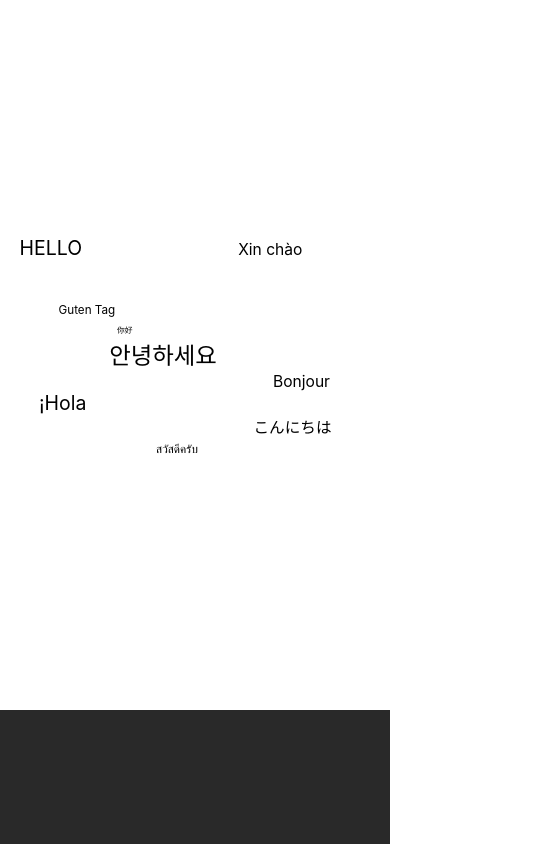
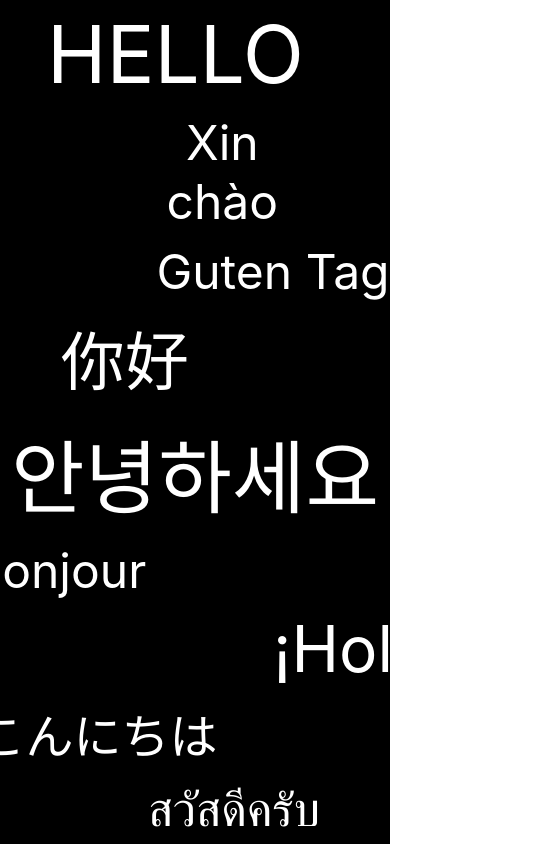
Before and after one commit to hangeul-project/hangeul-react-web, a React (Create React App) app: page / in a window 390 px wide. Shown: the top 844 px of the page, 546 px wide, since content can reach past the window. Built offline with nearby package versions, Linux system fonts and the light colour scheme; a web font is replaced by a local one.

Commit message:
Convert P1 to FlexBox

```diff
--- a/src/component/Page1/Page1.css
+++ b/src/component/Page1/Page1.css
@@ -1,205 +1,75 @@
-/* body {
-  color: white;
-  background-color: #292929;
-}
-  /* 왜 준건가요? */
-/* right: 3vw; */
-
-@media (min-width: 1025px) {
 .outer-container-page1 {
   width: 100vw;
-    display: block;
+  display: flex;
+  flex-direction: column;
   height: 100vh;
-    background-color: #292929;
+  background-color: black;
   color: white;
-    /* TODO: 컨테이너 가운데로 정렬 */
+  align-items: center;
+  text-align: center;
+  justify-content: center;
+  flex-wrap: wrap;
+  flex-direction: row;
 }
 
-  .greeting__first {
+.greeting-hello {
+  font-size: 5rem;
+  flex-basis: 50%;
   position: relative;
-    display: block;
+  right: 5vw;
 }
 
-  .greeting__hello {
-    font-size: 5vw;
-    margin-left: 5vw;
+.greeting-xinchao {
+  font-size: 3rem;
+  flex-basis: 50%;
+  position: relative;
+  left: 7vw;
 }
 
-  .greeting__xinchao {
-    width: 5vw;
-    font-size: 4vw;
-    margin-left: 52vw;
+.greeting-guten {
+  font-size: 3rem;
+  flex-basis: 100%;
+  position: relative;
+  left: 20vw;
 }
 
-  .greeting__second {
-    font-size: 3vw;
+.greeting-nihao {
+  font-size: 4rem;
+  flex-basis: 100%;
+  position: relative;
+  right: 18vw;
 }
 
-  .greeting__gutentag {
-    margin-left: 15vw;
+.greeting-kor {
+  font-size: 5rem;
+  flex-basis: 100%;
+  position: relative;
 }
 
-  .greeting__hi {
-    font-size: 2vw;
-    width: 5vh;
-    margin-left: 30vw;
+.greeting-bonjour {
+  font-size: 3rem;
+  flex-basis: 100%;
+  position: relative;
+  right: 35vw;
 }
 
-  .greeting__bonjour {
-    font-size: 4vw;
-    margin-left: 72vw;
+.greeting-hola {
+  font-size: 4rem;
+  flex-basis: 100%;
+  position: relative;
+  left: 40vw;
 }
 
-  .greeting__korean {
-    font-size: 6vw;
-    margin-left: 35vw;
+.greeting-goni {
+  font-size: 3rem;
+  flex-basis: 100%;
+  position: relative;
+  right: 25vw;
 }
 
-  .greeting__hola {
-    font-size: 5vw;
-    margin-left: 10vw;
+.greeting-sawa {
+  font-size: 3rem;
+  flex-basis: 100%;
+  position: relative;
+  left: 10vw;
 }
-
-  .greeting__goni {
-    font-size: 4vw;
-    margin-left: 65vw;
-  }
-
-  .greeting__fifth {
-  }
-
-  .greeting__sawa {
-    font-size: 3vw;
-    margin-left: 40vw;
-  }
-}
-
-@media (min-width: 441px) and (max-width: 1024px) {
-  .outer-container-page1 {
-    padding-top: 8vh;
-    width: 100%;
-    display: block;
-    height: 100%;
-  }
-
-  .greeting__first {
-    margin-bottom: 5vh;
-    position: relative;
-    display: block;
-  }
-
-  .greeting__hello {
-    font-size: 5vw;
-    margin-left: 5vw;
-  }
-
-  .greeting__xinchao {
-    width: 5vw;
-    font-size: 4vw;
-    margin-left: 52vw;
-  }
-
-  .greeting__second {
-    font-size: 3vw;
-  }
-
-  .greeting__gutentag {
-    margin-left: 15vw;
-  }
-
-  .greeting__hi {
-    font-size: 2vw;
-    width: 5vh;
-    margin-left: 30vw;
-  }
-
-  .greeting__bonjour {
-    font-size: 4vw;
-    margin-left: 72vw;
-  }
-
-  .greeting__korean {
-    font-size: 6vw;
-    margin-left: 35vw;
-  }
-
-  .greeting__hola {
-    font-size: 5vw;
-    margin-left: 10vw;
-  }
-
-  .greeting__goni {
-    font-size: 4vw;
-    margin-left: 65vw;
-  }
-
-  .greeting__sawa {
-    font-size: 3vw;
-    margin-left: 40vw;
-  }
-}
-@media (max-width: 440px) {
-  .outer-container-page1 {
-    width: 100%;
-    height: 100%;
-    display: block;
-    margin: auto;
-    padding-top: 28vh;
-    padding-bottom: 30vh;
-  }
-
-  .greeting__first {
-    margin-bottom: 5vh;
-    position: relative;
-    display: block;
-    margin-left: 5vw;
-  }
-
-  .greeting__hello {
-    font-size: 5vw;
-  }
-
-  .greeting__xinchao {
-    font-size: 4vw;
-    margin-left: 40vw;
-  }
-
-  .greeting__second {
-    font-size: 3vw;
-  }
-
-  .greeting__gutentag {
-    margin-left: 15vw;
-  }
-
-  .greeting__hi {
-    font-size: 2vw;
-    width: 5vh;
-    margin-left: 30vw;
-  }
-
-  .greeting__bonjour {
-    font-size: 4vw;
-    margin-left: 70vw;
-  }
-
-  .greeting__korean {
-    font-size: 6vw;
-    margin-left: 28vw;
-  }
-
-  .greeting__hola {
-    font-size: 5vw;
-    margin-left: 10vw;
-  }
-
-  .greeting__goni {
-    font-size: 4vw;
-    margin-left: 65vw;
-  }
-
-  .greeting__sawa {
-    font-size: 3vw;
-    margin-left: 40vw;
-  }
-}
--- a/src/component/Page1/Page1.js
+++ b/src/component/Page1/Page1.js
@@ -16,70 +16,86 @@ const Page1 = () => {
     <>
       <div className="outer-container-page1">
         <div
-          className="greeting__first"
+          className="greeting-hello"
           data-aos="fade-in"
           data-aos-offset="5"
           data-aos-easing="ease-in-sine"
           data-aos-duration="2000"
         >
-          <span className="greeting__hello">HELLO</span>
-          <span className="greeting__xinchao">Xin chào</span>
+          HELLO
         </div>
         <div
-          className="greeting__second"
+          className="greeting-xinchao"
           data-aos="fade-in"
           data-aos-offset="5"
           data-aos-easing="ease-in-sine"
-          data-aos-duration="6000"
+          data-aos-duration="2000"
         >
-          <div className="greeting__gutentag">Guten Tag</div>
+          Xin chào
         </div>
         <div
-          className="greeting__third"
+          className="greeting-guten"
           data-aos="fade-in"
           data-aos-offset="5"
           data-aos-easing="ease-in-sine"
-          data-aos-duration="3000"
+          data-aos-duration="2000"
         >
-          <span className="greeting__hi">你好</span>
+          Guten Tag
         </div>
         <div
-          className="greeting__last"
+          className="greeting-nihao"
           data-aos="fade-in"
           data-aos-offset="5"
           data-aos-easing="ease-in-sine"
-          data-aos-delay="2500"
+          data-aos-duration="2000"
         >
-          <span className="greeting__korean">안녕하세요</span>
+          你好
         </div>
         <div
-          className="greeting__third"
+          className="greeting-kor"
           data-aos="fade-in"
           data-aos-offset="5"
           data-aos-easing="ease-in-sine"
-          data-aos-duration="3000"
+          data-aos-duration="2000"
         >
-          <span className="greeting__bonjour">Bonjour</span>
+          안녕하세요
         </div>
         <div
-          className="greeting__fourth"
+          className="greeting-bonjour"
           data-aos="fade-in"
           data-aos-offset="5"
           data-aos-easing="ease-in-sine"
-          data-aos-duration="3000"
+          data-aos-duration="2000"
         >
-          <div className="greeting__hola page1-button">¡Hola</div>
-          <div className="greeting__goni page1-button">こんにちは</div>
+          Bonjour
         </div>
-        <span
-          className="greeting__fifth"
+        <div
+          className="greeting-hola"
           data-aos="fade-in"
           data-aos-offset="5"
           data-aos-easing="ease-in-sine"
-          data-aos-duration="3000"
+          data-aos-duration="2000"
         >
-          <span className="greeting__sawa">สวัสดีครับ</span>
-        </span>
+          ¡Hola
+        </div>
+        <div
+          className="greeting-goni"
+          data-aos="fade-in"
+          data-aos-offset="5"
+          data-aos-easing="ease-in-sine"
+          data-aos-duration="2000"
+        >
+          こんにちは
+        </div>
+        <div
+          className="greeting-sawa"
+          data-aos="fade-in"
+          data-aos-offset="5"
+          data-aos-easing="ease-in-sine"
+          data-aos-duration="2000"
+        >
+          สวัสดีครับ
+        </div>
       </div>
     </>
   );
```
Lines whose indentation alone changed are shown as unchanged.
